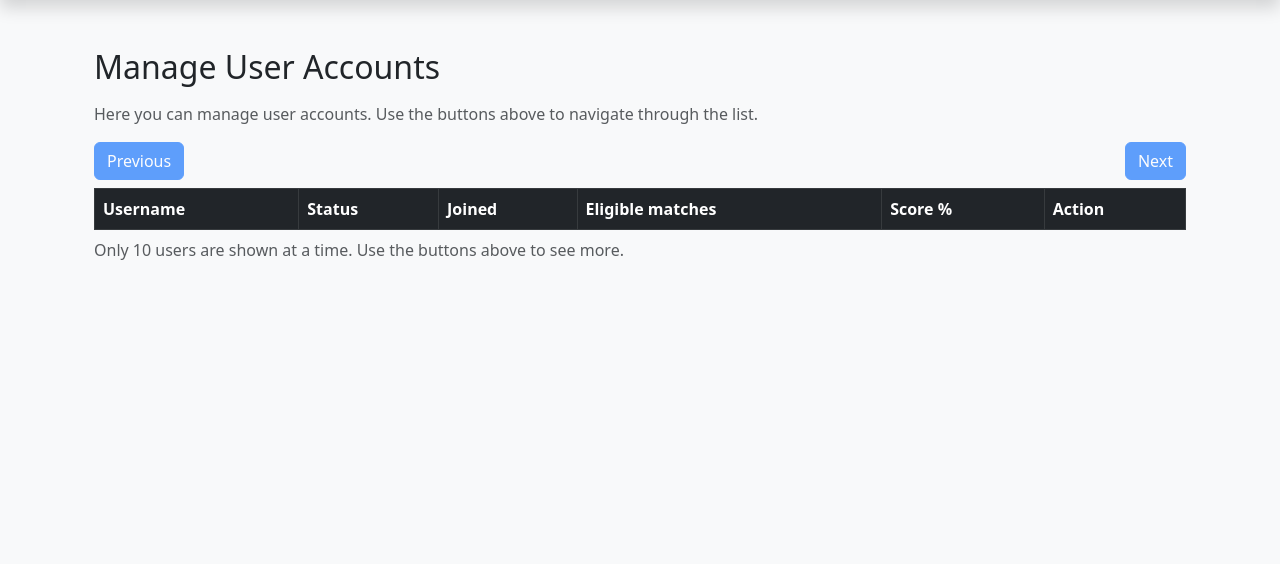
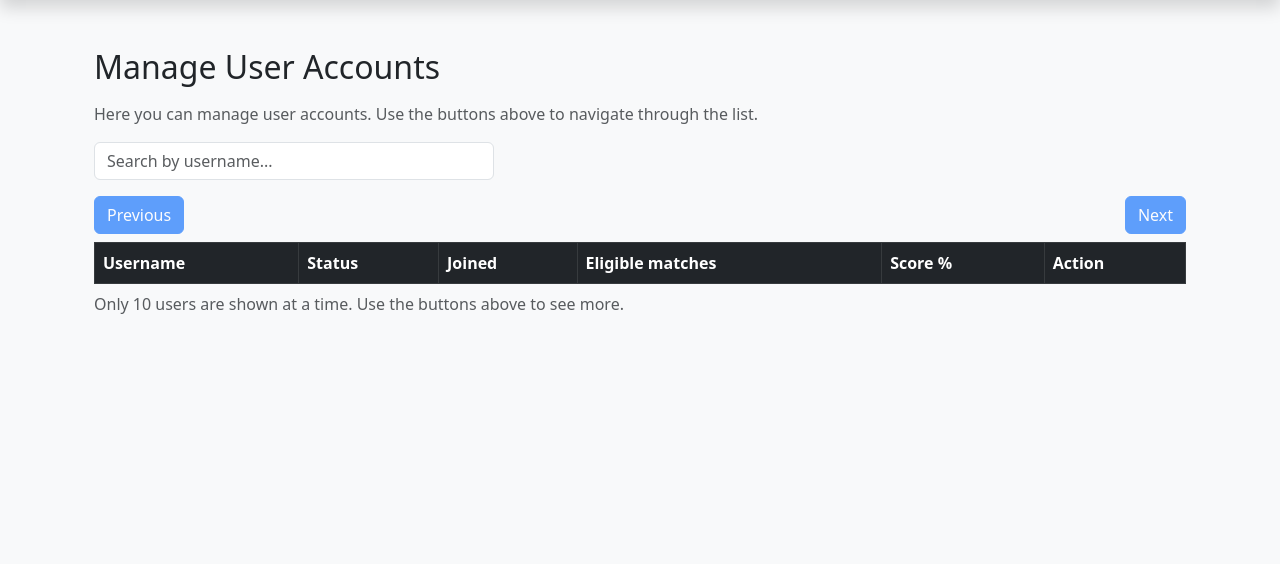
Before and after one commit to mohammedAljadd/FootyOn, a Django app: template footyon/accounts/templates/accounts/manage_accounts.html in a window 1280 px wide. Shown: the part 68-632 px from the top of the page. Run offline with Django 5.2, Linux system fonts and the light colour scheme; the template is opened without the code that fills it, so the values that code supplies are empty.

Commit message:
feat: add search field in manage accounts

```diff
--- a/footyon/accounts/templates/accounts/manage_accounts.html
+++ b/footyon/accounts/templates/accounts/manage_accounts.html
@@ -21,8 +21,19 @@
         </div>
     {% endif %}
 
+    {# Search box #}
+    <div class="mb-3">
+        <input
+            type="text"
+            id="search-box"
+            class="form-control"
+            placeholder="{% trans 'Search by username...' %}"
+            autocomplete="off"
+        >
+    </div>
+
     {# Pagination buttons placed on top of the table #}
-    <div class="d-flex justify-content-between mb-2">
+    <div class="d-flex justify-content-between mb-2" id="pagination-controls">
         <button class="btn btn-primary" id="prev-btn" disabled>
             {% trans "Previous" %}
         </button>
@@ -46,7 +57,7 @@
         <tbody>
             {# Loop through all users passed from the view #}
             {% for user in users %}
-            <tr class="user-row">
+            <tr class="user-row" data-username="{{ user.username|lower }}">
                 <td>{{ user.username }}</td>
                 <td>
                     {# Display badge depending on user's status #}
@@ -73,48 +84,113 @@
                 </td>
             </tr>
             {% endfor %}
+            {# No results row (hidden by default) #}
+            <tr id="no-results-row" style="display: none;">
+                <td colspan="6" class="text-center text-muted">
+                    {% trans "No users found." %}
+                </td>
+            </tr>
         </tbody>
 
         {# Caption at the bottom explaining table behavior #}
-        <caption class="text-muted">
+        <caption class="text-muted" id="table-caption">
             {% trans "Only 10 users are shown at a time. Use the buttons above to see more." %}
         </caption>
     </table>
 </div>
 
-{# JavaScript for client-side pagination #}
+{# JavaScript for client-side pagination and search #}
 <script>
 document.addEventListener("DOMContentLoaded", function() {
-    // Select all rows in the table
+    // Select all rows in the table (exclude the no-results row)
     const rows = document.querySelectorAll("#users-table .user-row");
+    const noResultsRow = document.getElementById("no-results-row");
+    const searchBox = document.getElementById("search-box");
+    const paginationControls = document.getElementById("pagination-controls");
+    const tableCaption = document.getElementById("table-caption");
+    const prevBtn = document.getElementById("prev-btn");
+    const nextBtn = document.getElementById("next-btn");
+
     const pageSize = 10;  // Number of users to show per page
     let currentPage = 0; // Track current page
+    let isSearching = false; // Track if search is active
 
     // Function to show the correct page of rows
     function showPage(page) {
+        let visibleCount = 0;
+
         rows.forEach((row, index) => {
             // Show rows within the current page, hide others
-            row.style.display = (index >= page * pageSize && index < (page + 1) * pageSize) ? "" : "none";
+            if (index >= page * pageSize && index < (page + 1) * pageSize) {
+                row.style.display = "";
+                visibleCount++;
+            } else {
+                row.style.display = "none";
+            }
         });
 
         // Enable/disable Previous button if on first page
-        document.getElementById("prev-btn").disabled = (page === 0);
+        prevBtn.disabled = (page === 0);
 
         // Enable/disable Next button if on last page
-        document.getElementById("next-btn").disabled = ((page + 1) * pageSize >= rows.length);
+        nextBtn.disabled = ((page + 1) * pageSize >= rows.length);
     }
 
+    // Function to filter rows based on search query
+    function filterRows(query) {
+        const lowerQuery = query.toLowerCase().trim();
+
+        if (lowerQuery === "") {
+            // Search is empty - restore pagination
+            isSearching = false;
+            paginationControls.style.display = "flex";
+            tableCaption.style.display = "";
+            noResultsRow.style.display = "none";
+            currentPage = 0;
+            showPage(currentPage);
+        } else {
+            // Search is active - disable pagination and show all matches
+            isSearching = true;
+            paginationControls.style.display = "none";
+            tableCaption.style.display = "none";
+
+            let matchCount = 0;
+
+            rows.forEach(row => {
+                const username = row.getAttribute("data-username");
+                if (username.includes(lowerQuery)) {
+                    row.style.display = "";
+                    matchCount++;
+                } else {
+                    row.style.display = "none";
+                }
+            });
+
+            // Show "No users found" if no matches
+            if (matchCount === 0) {
+                noResultsRow.style.display = "";
+            } else {
+                noResultsRow.style.display = "none";
+            }
+        }
+    }
+
+    // Event listener for search box
+    searchBox.addEventListener("input", function() {
+        filterRows(this.value);
+    });
+
     // Event listener for Previous button
-    document.getElementById("prev-btn").addEventListener("click", () => {
-        if (currentPage > 0) {
+    prevBtn.addEventListener("click", () => {
+        if (currentPage > 0 && !isSearching) {
             currentPage--;
             showPage(currentPage);
         }
     });
 
     // Event listener for Next button
-    document.getElementById("next-btn").addEventListener("click", () => {
-        if ((currentPage + 1) * pageSize < rows.length) {
+    nextBtn.addEventListener("click", () => {
+        if ((currentPage + 1) * pageSize < rows.length && !isSearching) {
             currentPage++;
             showPage(currentPage);
         }
@@ -124,4 +200,15 @@ document.addEventListener("DOMContentLoaded", function() {
     showPage(currentPage);
 });
 </script>
+
+<style>
+    #search-box {
+        max-width: 400px;
+    }
+
+    #search-box:focus {
+        border-color: #0d6efd;
+        box-shadow: 0 0 0 0.2rem rgba(13, 110, 253, 0.25);
+    }
+</style>
 {% endblock %}
```
